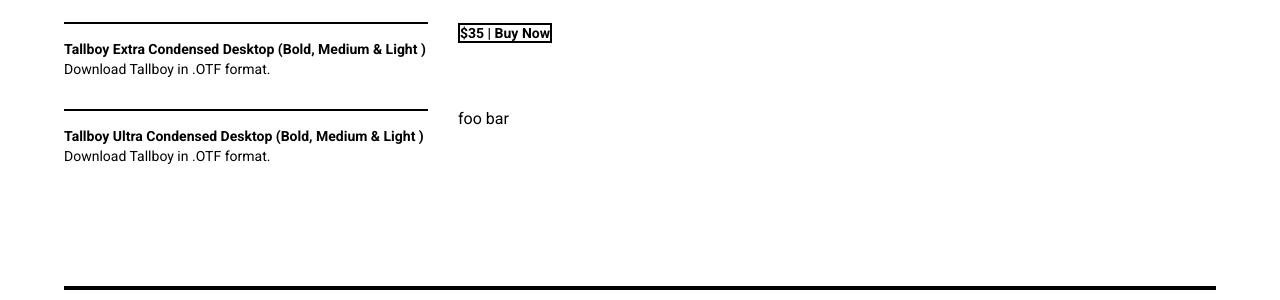
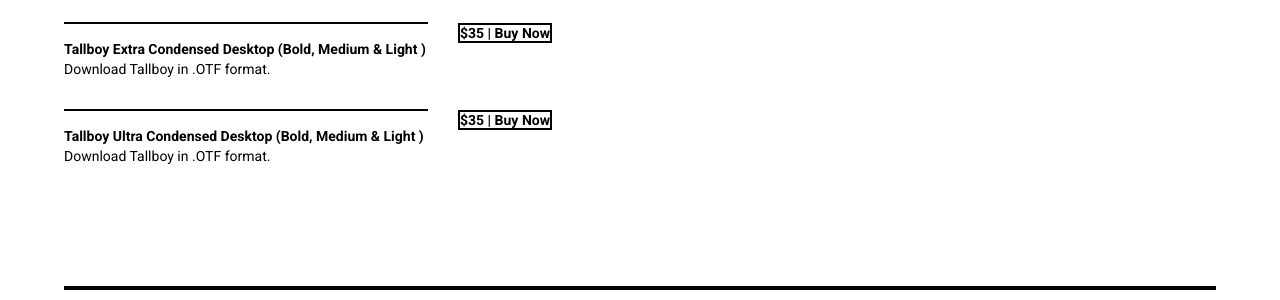
Before and after one commit to aidensymes/fonts.aidensymes.com, a Jekyll site: the page built from _fonts/tallboy.markdown, in a window 1280 px wide. Shown: the part 1348-1648 px from the top of the page. Built offline with Jekyll 4.4.1, drawn with Linux system fonts in a browser that asks for light colours.

Commit message:
Updated Tallboy

```diff
--- a/_fonts/tallboy.markdown
+++ b/_fonts/tallboy.markdown
@@ -46,7 +46,9 @@
     <a class="gumroad-button" href="https://gum.co/yjzYX?wanted=true" target="_blank" data-gumroad-single-product="true">$35 | Buy Now</a>
 - type: Ultra Condensed Desktop (Bold, Medium & Light )
   format: ".OTF"
-  link: foo bar
+  link: |-
+    <script src="https://gumroad.com/js/gumroad.js"></script>
+    <a class="gumroad-button" href="https://gum.co/SvOaT?wanted=true" target="_blank" data-gumroad-single-product="true">$35 | Buy Now</a>
 layout: font
 ---
 
```
